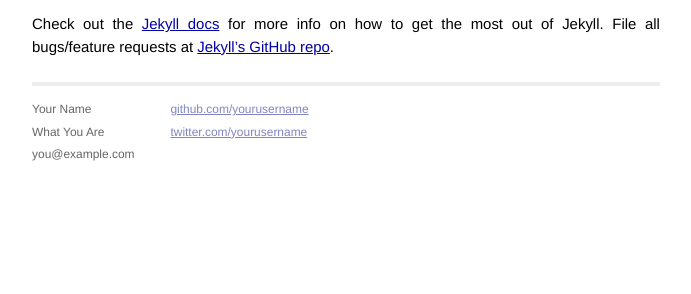
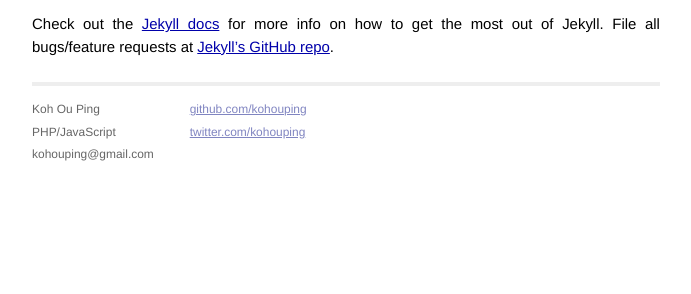
Before and after one commit to guhb/guhb.github.io, a Jekyll site: the page built from _posts/2013-11-08-welcome-to-jekyll.markdown, in a window 1280 px wide. Shown: the part 411-705 px from the top of the page, without its empty margins (294-985 px from the left). Built offline with Jekyll 4.4.1, drawn with Linux system fonts in a browser that asks for light colours; Markdown is read by kramdown in place of the engine named in the settings.

Commit message:
Update Site Info.

```diff
--- a/_layouts/default.html
+++ b/_layouts/default.html
@@ -26,15 +26,15 @@
           <div class="footer">
             <div class="contact">
               <p>
-                Your Name<br />
-                What You Are<br />
-                you@example.com
+                Koh Ou Ping<br />
+                PHP/JavaScript<br />
+                kohouping@gmail.com
               </p>
             </div>
             <div class="contact">
               <p>
-                <a href="https://github.com/yourusername">github.com/yourusername</a><br />
-                <a href="https://twitter.com/yourusername">twitter.com/yourusername</a><br />
+                <a href="https://github.com/kohouping">github.com/kohouping</a><br />
+                <a href="https://twitter.com/kohouping">twitter.com/kohouping</a><br />
               </p>
             </div>
           </div>
```
